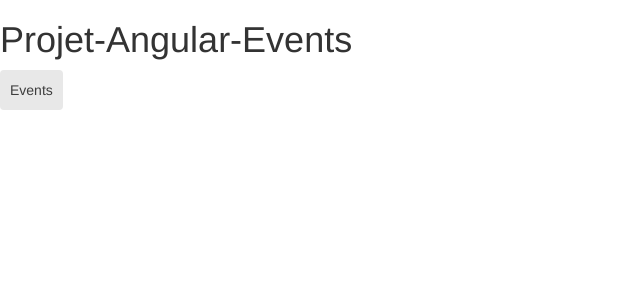
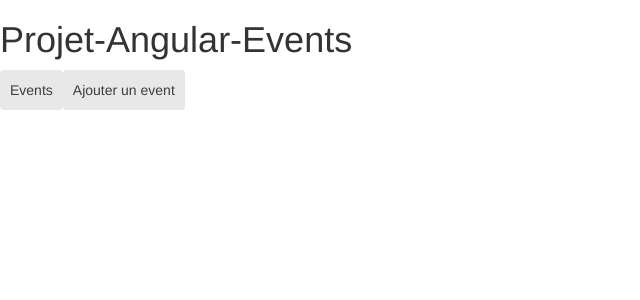
Before and after one commit to teeboude/Projet-Angular-Events, an Angular app: page / in a window 1280 px wide. Shown: the top 300 px of the page, without its empty margins (0-640 px from the left). Built offline with nearby package versions, Linux system fonts and the light colour scheme.

Commit message:
[NAV] navigation implémentée

```diff
--- a/src/app/app-routing.module.ts
+++ b/src/app/app-routing.module.ts
@@ -1,9 +1,11 @@
 import { NgModule } from '@angular/core';
 import { RouterModule, Routes } from '@angular/router';
 import {CalendarComponent} from "./components/calendar/calendar.component";
+import { FormAddEventComponent} from "./components/form-add-event/form-add-event.component";
 
 const routes: Routes = [
-  { path: 'calendar', component: CalendarComponent },
+  { path: 'events', component: CalendarComponent },
+  { path: 'events/add', component: FormAddEventComponent}
 ];
 
 @NgModule({
--- a/src/app/app.component.html
+++ b/src/app/app.component.html
@@ -1,5 +1,6 @@
 <h1>{{title}}</h1>
 <nav>
   <a routerLink="/events">Events</a>
+  <a routerLink="/events/add">Ajouter un event</a>
 </nav>
 <router-outlet></router-outlet>
--- a/src/app/app.module.ts
+++ b/src/app/app.module.ts
@@ -9,20 +9,22 @@ import { FormAddEventComponent } from './components/form-add-event/form-add-even
 import {FormsModule} from "@angular/forms";
 import { AppRoutingModule } from './app-routing.module';
 import {RouterOutlet} from "@angular/router";
+import { NgbModule } from '@ng-bootstrap/ng-bootstrap';
 
 @NgModule({
   declarations: [
     AppComponent,
     CalendarComponent,
     AddEventComponent,
-    FormAddEventComponent
+    FormAddEventComponent,
   ],
   imports: [
     HttpClientModule,
     BrowserModule,
     FormsModule,
     AppRoutingModule,
-    RouterOutlet
+    RouterOutlet,
+    NgbModule
   ],
   providers: [],
   bootstrap: [AppComponent]
--- a/src/main.ts
+++ b/src/main.ts
@@ -1,3 +1,5 @@
+/// <reference types="@angular/localize" />
+
 import { platformBrowserDynamic } from '@angular/platform-browser-dynamic';
 
 import { AppModule } from './app/app.module';
--- a/tsconfig.app.json
+++ b/tsconfig.app.json
@@ -3,7 +3,9 @@
   "extends": "./tsconfig.json",
   "compilerOptions": {
     "outDir": "./out-tsc/app",
-    "types": []
+    "types": [
+      "@angular/localize"
+    ]
   },
   "files": [
     "src/main.ts"
```
